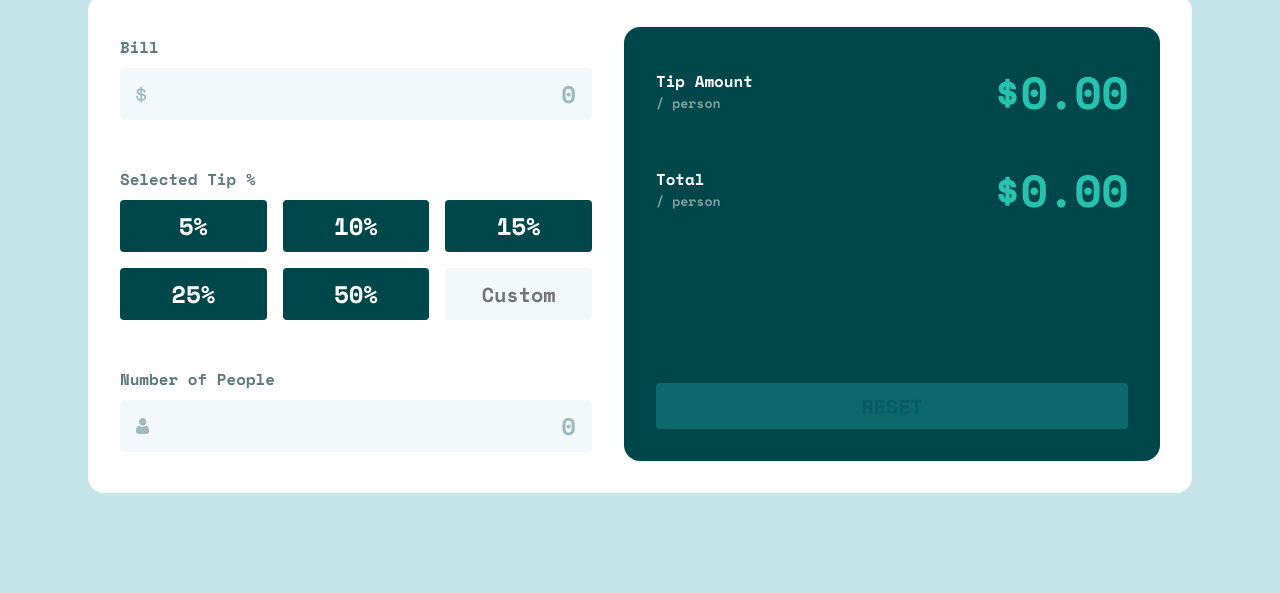
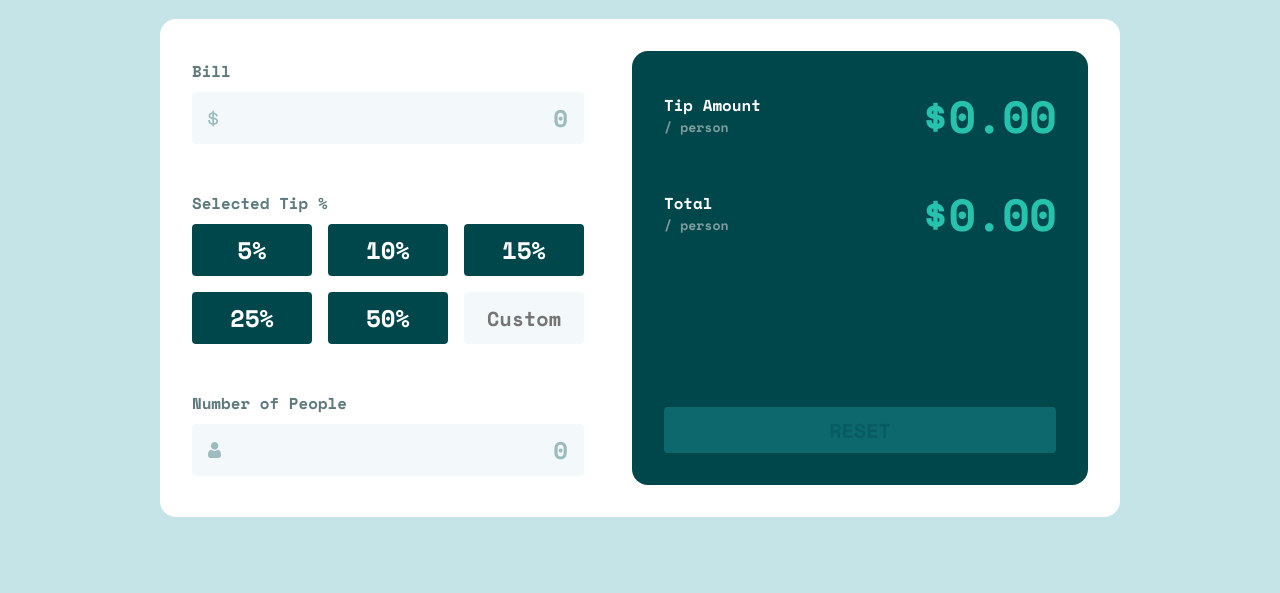
Before and after one commit to suzubu/tip-calculator-app, a website built with Vite: page index.html in a window 1280 px wide. Shown: the part 207-800 px from the top of the page. Built offline with nearby package versions, Linux system fonts and the light colour scheme.

Commit message:
fix: adjust main container max-width and improve input group layout

```diff
--- a/src/style.css
+++ b/src/style.css
@@ -115,7 +115,7 @@ main {
   display: flex;
   flex-direction: column;
   width: 100%;
-  max-width: 50rem;
+  max-width: 40rem;
   margin: 0 auto;
 }
 
@@ -351,6 +351,8 @@ fieldset input:focus {
     flex-direction: row;
     align-items: center;
     padding: var(--spacing-400);
+    margin: 0;
+    gap: var(--spacing-600);
   }
 
   .inputs,
```
